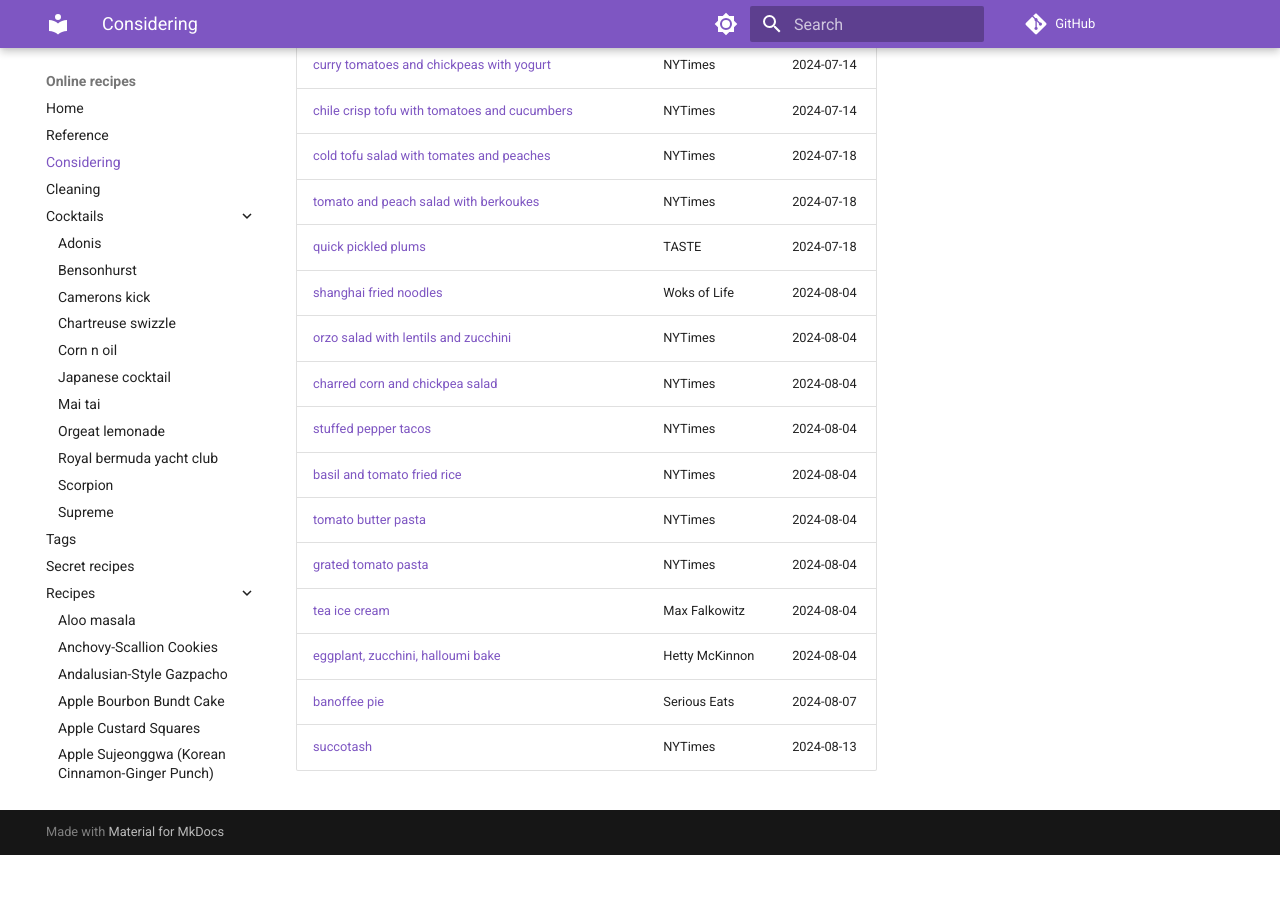
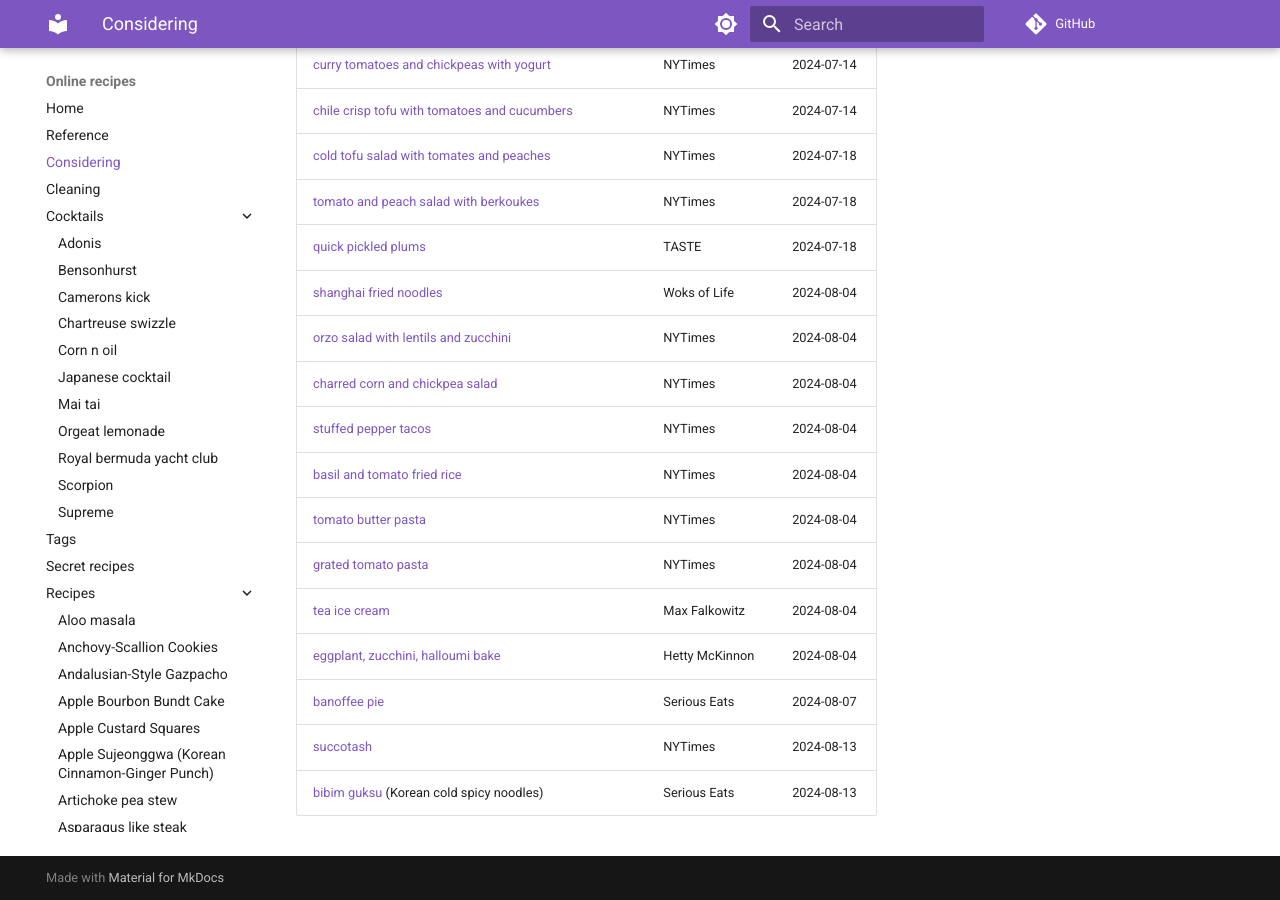
Before and after one commit to billbrod/recipes, an MkDocs documentation site: the page built from docs/considering.md, in a window 1280 px wide and 900 px high, scrolled down 4184 px. Built offline with MkDocs 1.6.1 and Material for MkDocs 9.7.7, drawn with Linux system fonts in a browser that asks for light colours; comment, search, counter and statistics services are not loaded; before the commit the page ends 5039 px from its top, so only the background shows below that.

Commit message:
updates considering

```diff
--- a/docs/considering.md
+++ b/docs/considering.md
@@ -106,3 +106,4 @@
 | [eggplant, zucchini, halloumi bake](https://tovegetableswithlove.substack.com/p/hellimli-sebzeli-kebap-eggplant-zucchini)                                        | Hetty McKinnon  | 2024-08-04                       |
 | [banoffee pie](https://www.seriouseats.com/banoffee-pie-recipe-8646124)                                                                                          | Serious Eats    | 2024-08-07                       |
 | [succotash](https://cooking.nytimes.com/recipes/1016611-big-bowl-with-spicy-brown-bean-squash-and-corn-succotash)                                                | NYTimes         | 2024-08-13                       |
+| [bibim guksu](https://www.seriouseats.com/quick-easy-bibim-guksu-recipe-8680707) (Korean cold spicy noodles)                                                     | Serious Eats    | 2024-08-13                       |
```
